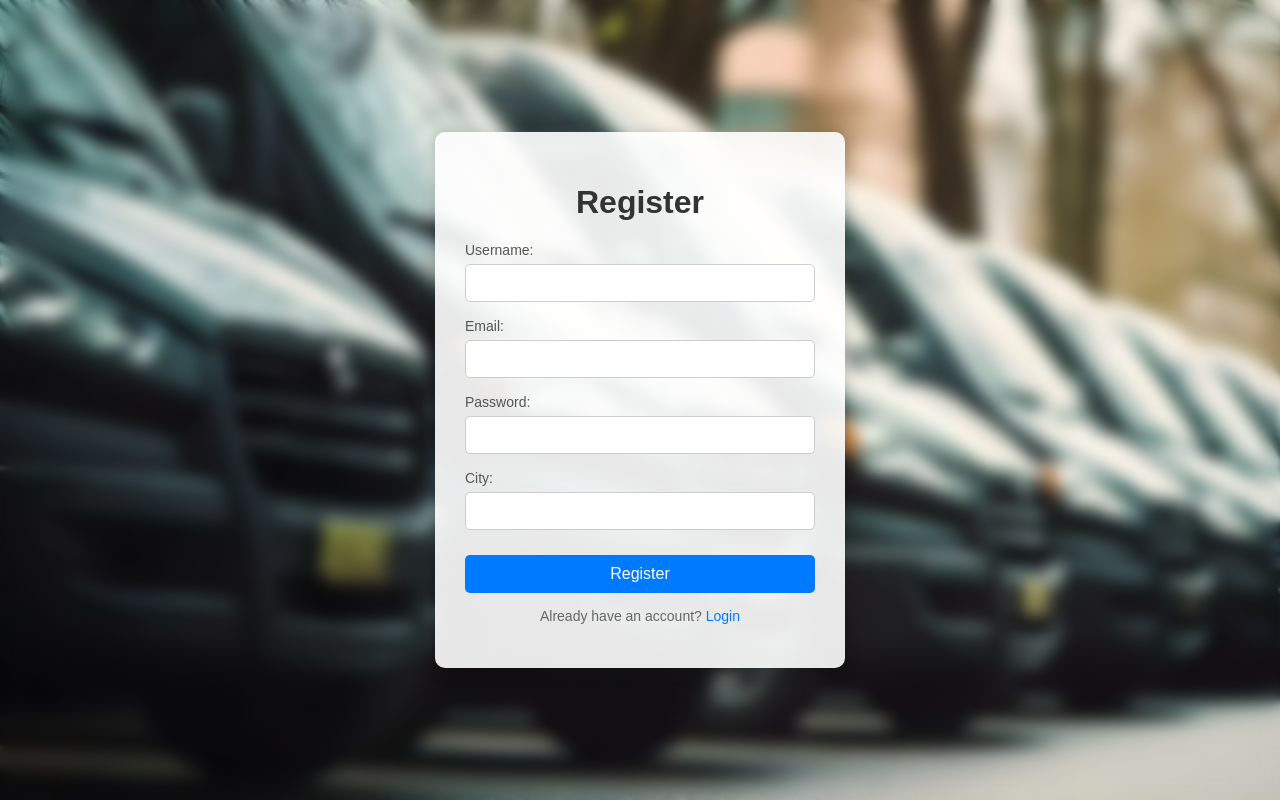
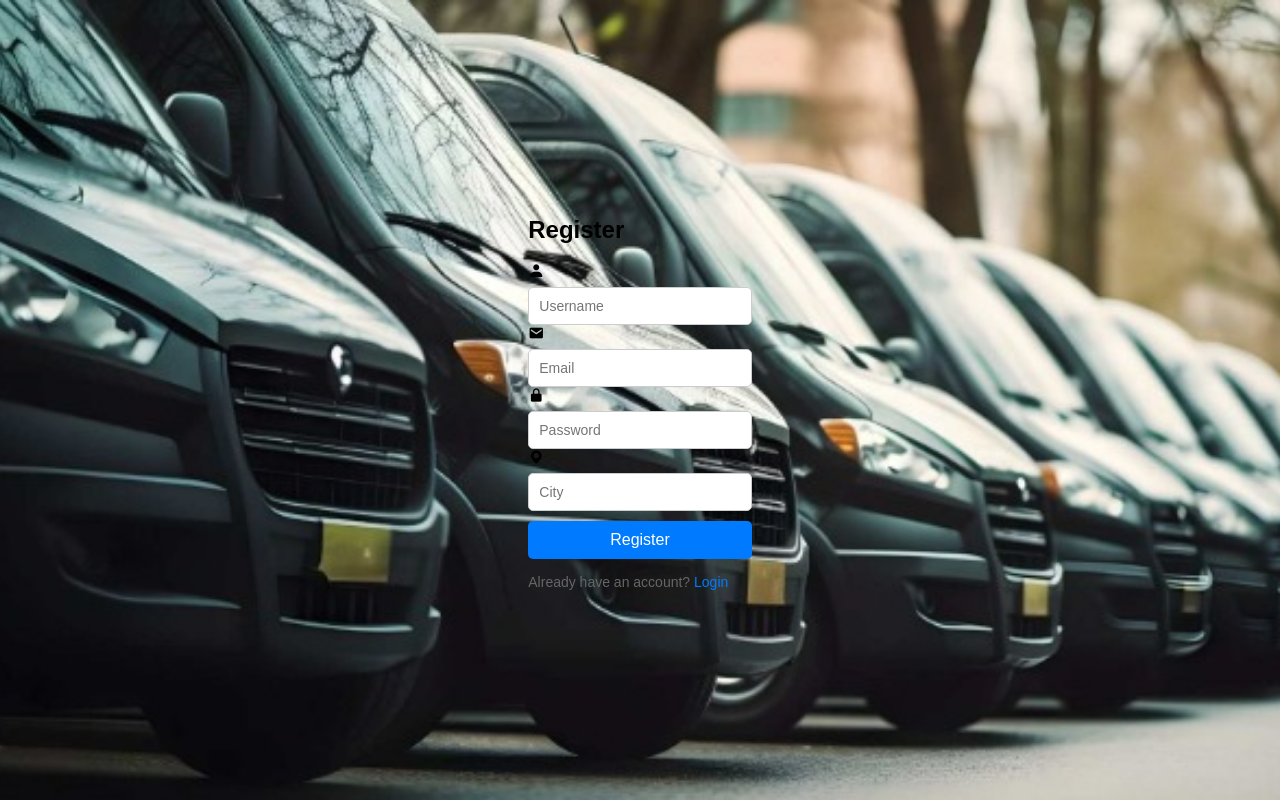
Before and after one commit to HARSHITAUPPALAPATI/Real-Time-EV-Fleet-Monitoring-and-Predictive-Analytics-Solution, a Flask app: page /register in a window 1280 px wide. Run offline with Flask 3, Linux system fonts and the light colour scheme.

Commit message:
Update register.html

```diff
--- a/templates/register.html
+++ b/templates/register.html
@@ -3,36 +3,76 @@
 <head>
     <meta charset="UTF-8">
     <meta name="viewport" content="width=device-width, initial-scale=1.0">
-    <title>Register</title>
-    <link rel="stylesheet" href="/static/css/register.css">
+    <title>Register Page</title>
+    <link href="https://unpkg.com/boxicons@2.1.4/css/boxicons.min.css" rel="stylesheet">
+    <link rel="stylesheet" href="{{ url_for('static', filename='css/register.css') }}">
 </head>
 <body>
-    <div class="background">
-        <div class="form-container">
-            <form method="POST">
-                <h1>Register</h1>
-                <div class="form-group">
-                    <label for="username">Username:</label>
-                    <input type="text" id="username" name="username" required>
+    <div class="register-container">
+        <h2>Register</h2>
+        <form id="registerForm" action="/register" method="post">
+            <div class="input-box">
+                <i class="bx bxs-user"></i>
+                <input type="text" id="username" name="username" placeholder="Username">
+                <div id="usernameError" class="error"></div>
             </div>
-                <div class="form-group">
-                    <label for="email">Email:</label>
-                    <input type="email" id="email" name="email" required>
+            <div class="input-box">
+                <i class="bx bxs-envelope"></i>
+                <input type="text" id= "email" name="email" placeholder="Email">
+                <div id="emailError" class="error"></div>
             </div>
-                <div class="form-group">
-                    <label for="password">Password:</label>
-                    <input type="password" id="password" name="password" required>
+            <div class="input-box">
+                <i class="bx bxs-lock-alt"></i>
+                <input type="password" id="password" name="password" placeholder="Password">
+                <div id="passwordError" class="error"></div>
             </div>
-                <div class="form-group">
-                    <label for="city">City:</label>
-                    <input type="text" id="city" name="city" required>
+            <div class="input-box">
+                <i class="bx bxs-map"></i>
+                <input type="text" id= "city" name="city" placeholder="City">
+                <div id="cityError" class="error"></div>
             </div>
-                <button type="submit">Register</button>
+            <button type="submit" class="register-btn">Register</button>
+        </form>
         <div class="footer">
             <p>Already have an account? <a href="/login">Login</a></p>
         </div>
-            </form>
     </div>
-    </div>
+    <script>
+        document.getElementById('registerForm').addEventListener('submit', function(event) {
+            event.preventDefault(); // Prevent default form submission
+
+            const form = event.target;
+            const formData = new FormData(form);
+
+            // Clear previous error messages
+            document.querySelectorAll('.error').forEach(errorDiv => {
+                errorDiv.textContent = '';
+            });
+            document.querySelectorAll('input').forEach(input => {
+                input.classList.remove('input-error');
+            });
+
+            fetch(form.action, {
+                method: 'POST',
+                body: formData
+            })
+            .then(response => {
+                if (!response.ok) {
+                    return response.json().then(errors => {
+                        Object.keys(errors).forEach(key => {
+                            document.getElementById(key + 'Error').textContent = errors[key];
+                            document.getElementById(key).classList.add('input-error');
+                        });
+                    });
+                } else {
+                    return response.json().then(data => {
+                        alert(data.success); // Show success message
+                        form.reset(); // Clear the form on success
+                    });
+                }
+            })
+            .catch(error => console.error('Error:', error));
+        });
+    </script>
 </body>
 </html>
```
Lines whose indentation alone changed are shown as unchanged.
